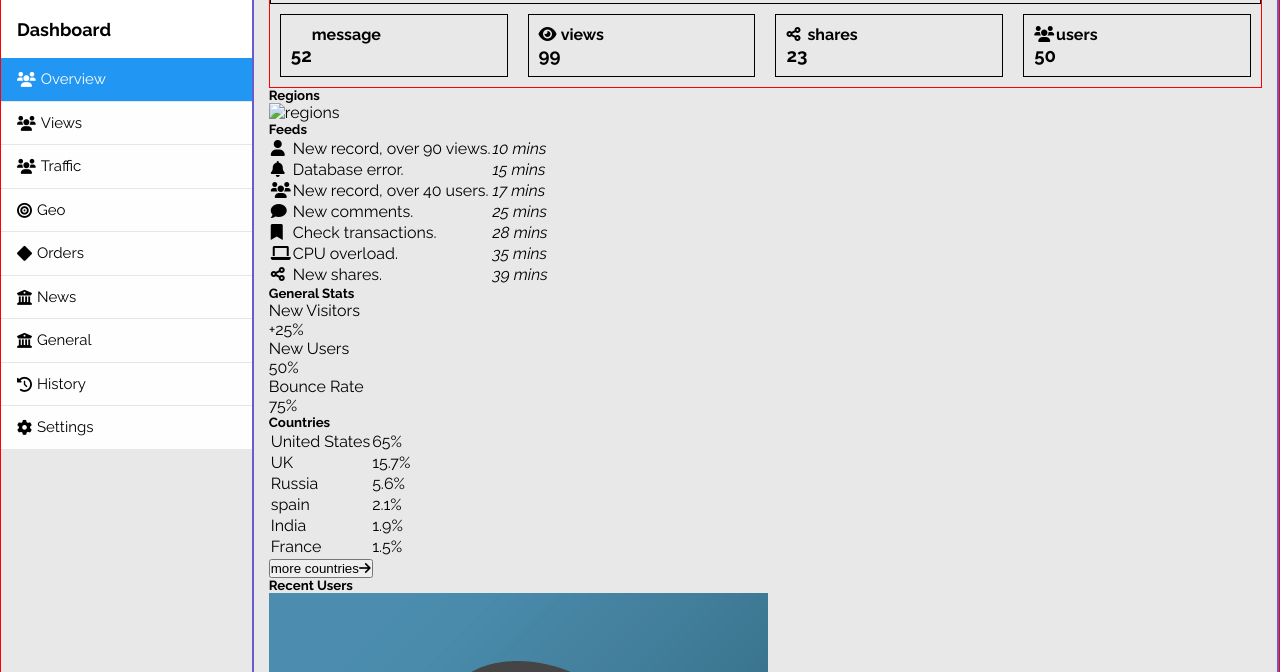
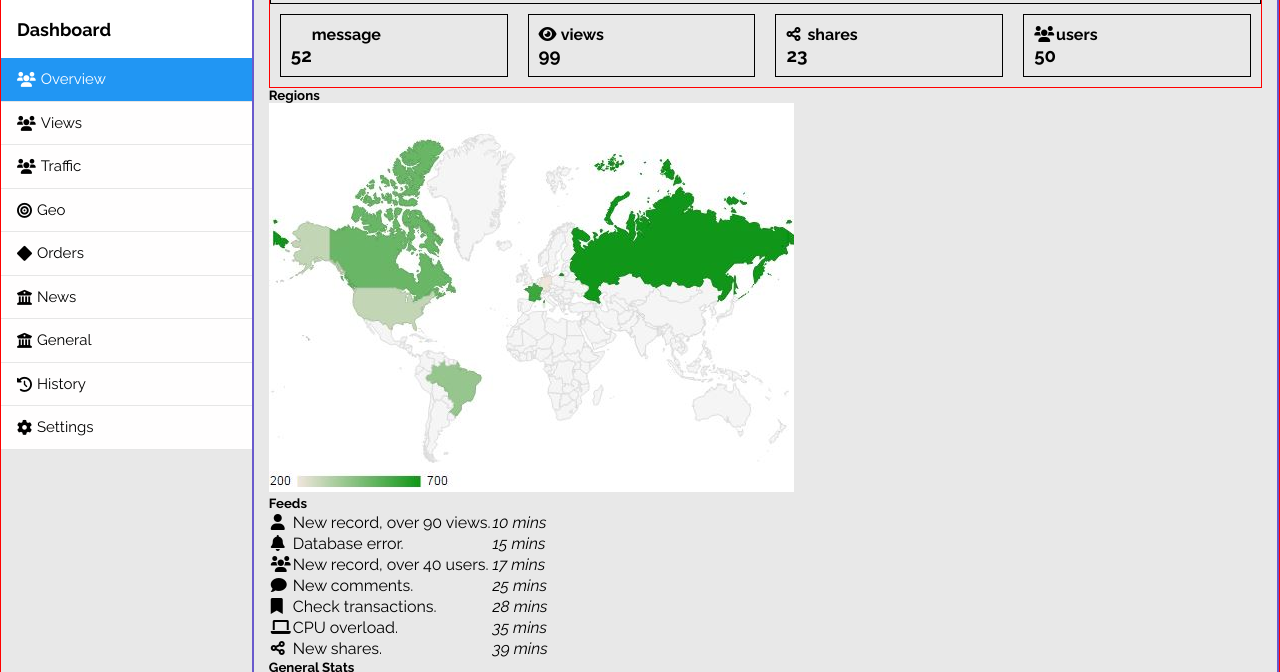
Before and after one commit to rimpuhwe/code-challege-2, a plain HTML site: page index.html in a window 1280 px wide. Shown: the part 106-778 px from the top of the page. Drawn offline with Linux system fonts and the light colour scheme.

Commit message:
adding the region image

```diff
--- a/index.html
+++ b/index.html
@@ -91,7 +91,7 @@
                 <div id="news">
                     <div id="region">
                         <h5>regions</h5>
-                        <img src="" alt="regions">
+                        <img src="./assets/region.jpg" alt="regions">
                     </div>
                     <div id="feeds">
                         <h5>feeds</h5>
```
